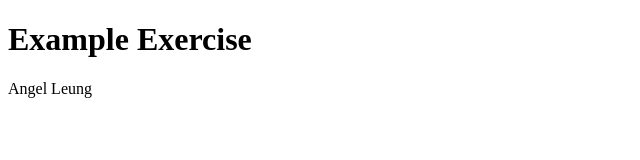
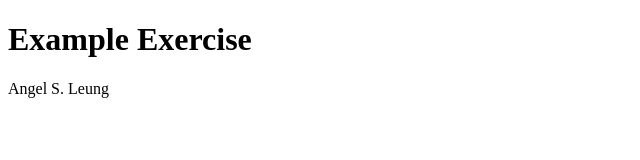
Before and after one commit to angelsleung/prep-0121-code-solutions, a website: page prep-example/index.html in a window 1280 px wide. Shown: the full height of the page, 0-640 px from the left. Drawn offline with Linux system fonts and the light colour scheme.

Commit message:
Adjusted given name to my full name

```diff
--- a/prep-example/index.html
+++ b/prep-example/index.html
@@ -5,6 +5,6 @@
 </head>
 <body>
   <h1>Example Exercise</h1>
-  <p>Angel Leung</p>
+  <p>Angel S. Leung</p>
 </body>
 </html>
```
